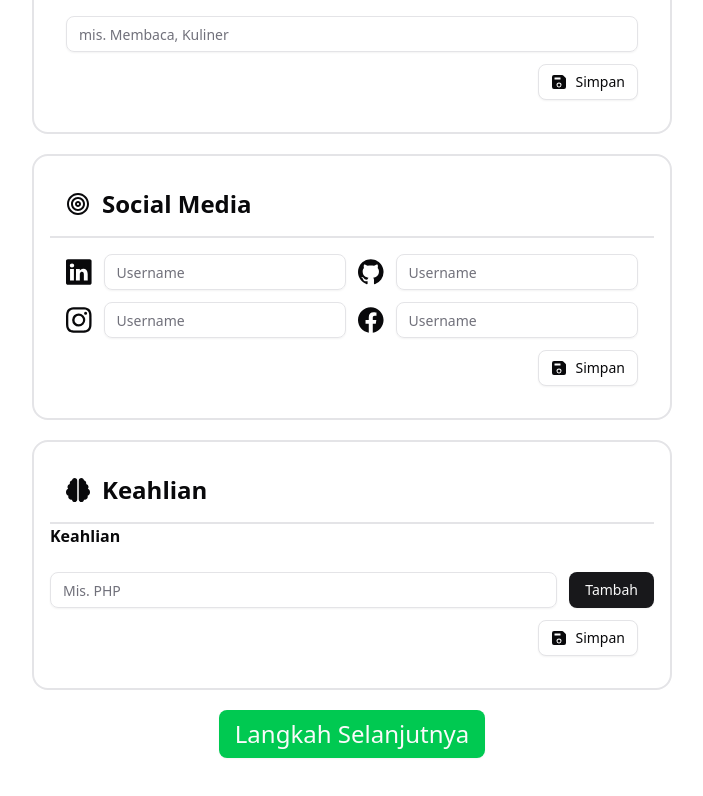
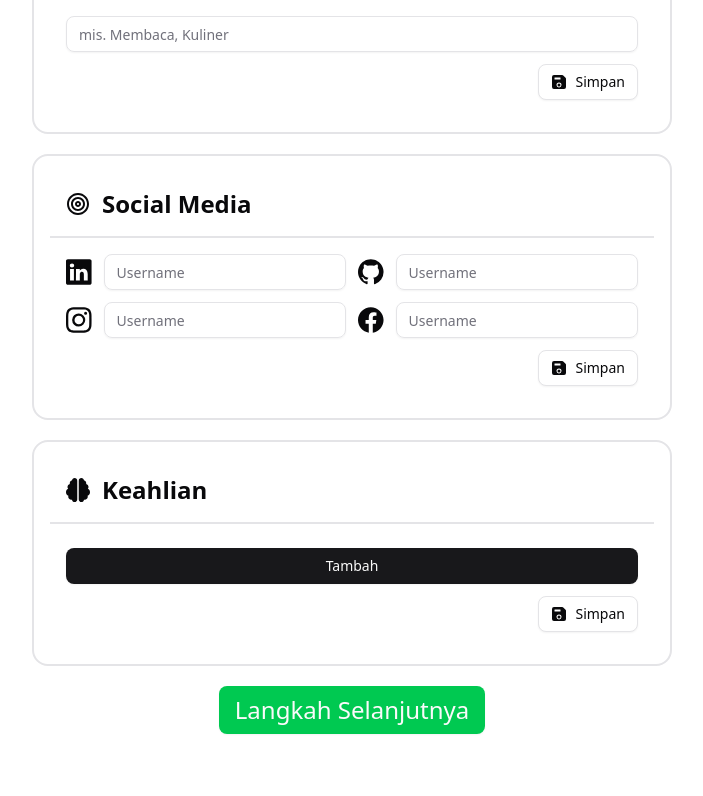
Before and after one commit to afdalRafi3107/CVKU, a React (Vite) app: page /experiences-details in a window 1280 px wide. Shown: the part 2022-2818 px from the top of the page, without its empty margins (288-991 px from the left). After the commit the page ends 2796 px from the top, so only its background shows below. Built offline with nearby package versions, Linux system fonts and the light colour scheme.

Commit message:
has fixed the skill card

```diff
--- /dev/null
+++ b/src/Schemas/Expseriences-Schemas/SkillSchema.ts
@@ -0,0 +1,11 @@
+import z from "zod";
+
+export const skillItemSchemas = z.object({
+  skill: z.string().min(1, "skill wajib diisi"),
+});
+
+export const SkillSchemas = z.object({
+  nama: z.array(skillItemSchemas),
+});
+
+export type skillSchemasDTO = z.infer<typeof SkillSchemas>;
--- a/src/Schemas/SkillSchema.ts
+++ /dev/null
@@ -1,7 +0,0 @@
-import z from "zod";
-
-export const skillSchemas = z.object({
-  name1: z.string().min(1, "skill wajib diisi"),
-});
-
-export type skillSchemasDTO = z.infer<typeof skillSchemas>;
--- /dev/null
+++ b/src/components/DinamicFileds.tsx
@@ -0,0 +1,36 @@
+import { useFieldArray } from "react-hook-form";
+import { useFormContext } from "react-hook-form";
+import { Input } from "./ui/input";
+import { Button } from "./ui/button";
+import { FaRegTrashAlt } from "react-icons/fa";
+
+export default function DinamicFields() {
+  const { control, register } = useFormContext();
+
+  const { fields, append, remove } = useFieldArray({
+    control,
+    name: "skills",
+  });
+  return (
+    <>
+      {fields.map((fields, index) => (
+        <div key={fields.id} className="mb-2 flex items-center gap-3">
+          <Input {...register(`nama.${index}.skill`)} placeholder="mis. PHP" />
+          <Button
+            onClick={() => remove(index)}
+            className="text-white cursor-pointer active:bg-red-700"
+          >
+            <FaRegTrashAlt />
+          </Button>
+        </div>
+      ))}
+      <Button
+        type="button"
+        onClick={() => append({ skill: "" })}
+        className="mt-2"
+      >
+        Tambah
+      </Button>
+    </>
+  );
+}
--- a/src/features/landingPage/components/FormExperience.tsx
+++ b/src/features/landingPage/components/FormExperience.tsx
@@ -37,7 +37,7 @@ import {
 } from "@/Schemas/Expseriences-Schemas/EducationSchemas";
 import { useDescriptionStore } from "@/store/exsperinceStore/descriptionStore";
 import { useEducationStore } from "@/store/exsperinceStore/educationStore";
-import { useForm } from "react-hook-form";
+import { FormProvider, useForm } from "react-hook-form";
 import { useNavigate } from "react-router";
 
 import {
@@ -52,11 +52,16 @@ import {
   socialSchema,
   type socialSchemaDTO,
 } from "@/Schemas/Expseriences-Schemas/socialMediaShemas";
-import { skillSchemas, type skillSchemasDTO } from "@/Schemas/SkillSchema";
+import {
+  skillItemSchemas,
+  SkillSchemas,
+  type skillSchemasDTO,
+} from "@/Schemas/Expseriences-Schemas/SkillSchema";
 import { useExperiencesStore } from "@/store/exsperinceStore/experienceStore";
 import { useHobbyStore } from "@/store/exsperinceStore/hobbyStore";
 import { useSkillStore } from "@/store/exsperinceStore/skillStore";
 import { useSocialStore } from "@/store/exsperinceStore/socialMediaStore";
+import DinamicFields from "@/components/DinamicFileds";
 
 export function ExPeriences() {
   const Navigate = useNavigate();
@@ -627,36 +632,41 @@ function SocialMedia() {
 }
 
 function Skill() {
-  const setSkill = useSkillStore((s) => s.setSkill);
-  const [skill, setAddSkill] = useState<string[]>([]);
-  const [input, setinput] = useState("");
-
-  const { handleSubmit, register } = useForm<skillSchemasDTO>({
-    mode: "onSubmit",
-    resolver: zodResolver(skillSchemas),
+  const method = useForm<skillSchemasDTO>({
+    resolver: zodResolver(SkillSchemas),
+    defaultValues: { nama: [{ skill: "" }] },
   });
 
+  const setSkill = useSkillStore((s) => s.setData);
+
   const onSubmit = (data: skillSchemasDTO) => {
+    console.log("yang tersubmit : ", data);
     setSkill(data);
-    console.log("skill : ", data);
   };
-  const tambahSkill = () => {
-    setAddSkill((prev) => [...prev, input]);
-    setinput("");
-    console.log(skill.join(", "));
-  };
-  const hapusSkill = (index: number) => {
-    setAddSkill((prev) => prev.filter((_, i) => i !== index));
-  };
-  const str = skill.join(", ");
   return (
     <div className="CARD Profile m-auto  w-2/4 border-2 p-4 rounded-2xl">
       <div className="flex items-center gap-3 text-2xl font-semibold border-b-2 p-4   ">
         <FaBrain />
         <p>Keahlian</p>
       </div>
-
-      <div className="flex gap-3 w-full">
+      <div>
+        <FormProvider {...method}>
+          <form
+            action=""
+            onSubmit={method.handleSubmit(onSubmit)}
+            className="p-4 flex flex-col gap-3"
+          >
+            <DinamicFields />
+            <div className="end-3 text-right">
+              <Button variant={"outline"} type="submit">
+                <IoSave />
+                Simpan
+              </Button>
+            </div>
+          </form>
+        </FormProvider>
+      </div>
+      {/* <div className="flex gap-3 w-full">
         <div className="flex flex-col gap-3 w-full">
           <div className=" flex flex-col gap-3">
             <p className="font-bold">Keahlian</p>
@@ -701,7 +711,7 @@ function Skill() {
             Simpan
           </Button>
         </div>
-      </form>
+      </form> */}
     </div>
   );
 }
--- a/src/store/exsperinceStore/skillStore.ts
+++ b/src/store/exsperinceStore/skillStore.ts
@@ -1,13 +1,14 @@
 import { create } from "zustand";
 
-import { type skillSchemasDTO } from "@/Schemas/SkillSchema";
+import { type skillSchemasDTO } from "@/Schemas/Expseriences-Schemas/SkillSchema";
+import { data } from "react-router";
 
-type skillState = {
-  skill: skillSchemasDTO | null;
-  setSkill: (data: skillSchemasDTO) => void;
-};
+interface SkillState {
+  data: skillSchemasDTO;
+  setData: (data: skillSchemasDTO) => void;
+}
 
-export const useSkillStore = create<skillState>((set) => ({
-  skill: null,
-  setSkill: (data) => set({ skill: data }),
+export const useSkillStore = create<SkillState>((set) => ({
+  data: { nama: [] },
+  setData: (data) => set({ data }),
 }));
```
Also changed, not shown: 1 other file (tests, documents, lock files or other folders).
